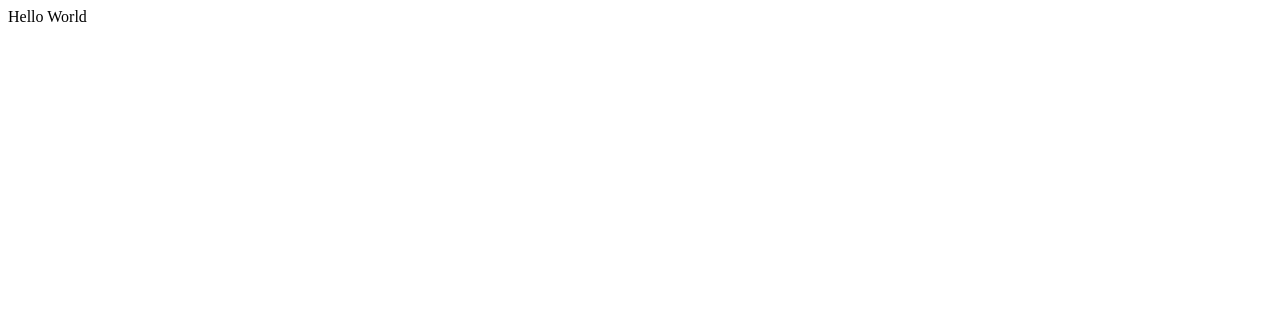
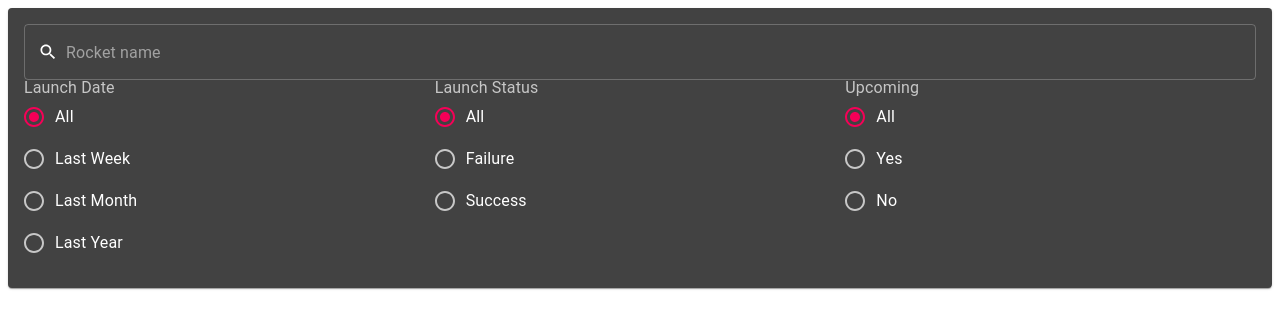
Before and after one commit to zafaralam2608/spacex, a React (Create React App) app: page / in a window 1280 px wide. Shown: the top 328 px of the page. Built offline with nearby package versions, Linux system fonts and the light colour scheme.

Commit message:
added search layout

```diff
--- a/package.json
+++ b/package.json
@@ -3,7 +3,10 @@
   "version": "0.1.0",
   "private": true,
   "dependencies": {
+    "@material-ui/core": "^4.11.4",
+    "@material-ui/icons": "^4.11.2",
     "react": "^17.0.2",
+    "react-bootstrap": "^1.6.0",
     "react-dom": "^17.0.2",
     "react-redux": "^7.2.2",
     "react-scripts": "4.0.3"
--- a/src/App.jsx
+++ b/src/App.jsx
@@ -1,8 +1,17 @@
+import {createMuiTheme, ThemeProvider} from "@material-ui/core";
+import SearchLayout from "./sections/SearchLayout";
+
+const theme = createMuiTheme({
+    palette: {
+        type: "dark",
+    }
+});
+
 export default function App() {
 
     return (
-        <>
-            Hello World
-        </>
+        <ThemeProvider theme={theme}>
+            <SearchLayout/>
+        </ThemeProvider>
     );
 }
--- /dev/null
+++ b/src/sections/SearchLayout.jsx
@@ -0,0 +1,60 @@
+import {Card, CardContent, FormControl, FormControlLabel, FormLabel, Grid, InputAdornment, Radio, RadioGroup, SvgIcon, TextField} from "@material-ui/core";
+import {Search} from "@material-ui/icons";
+
+export default function SearchLayout() {
+    return (
+        <Card>
+            <CardContent>
+                <Grid container>
+                    <TextField
+                        fullWidth
+                        placeholder="Rocket name"
+                        variant="outlined"
+                        InputProps={{
+                            startAdornment: (
+                                <InputAdornment position="start">
+                                    <SvgIcon fontSize="small" color="action">
+                                        <Search/>
+                                    </SvgIcon>
+                                </InputAdornment>
+                            )
+                        }}
+                    />
+                </Grid>
+                <Grid container>
+                    <Grid item md={4}>
+                        <FormControl>
+                            <FormLabel>Launch Date</FormLabel>
+                            <RadioGroup value={"0"}>
+                                <FormControlLabel value="0" control={<Radio/>} label="All"/>
+                                <FormControlLabel value="1" control={<Radio/>} label="Last Week"/>
+                                <FormControlLabel value="2" control={<Radio/>} label="Last Month"/>
+                                <FormControlLabel value="3" control={<Radio/>} label="Last Year"/>
+                            </RadioGroup>
+                        </FormControl>
+                    </Grid>
+                    <Grid item md={4}>
+                        <FormControl>
+                            <FormLabel>Launch Status</FormLabel>
+                            <RadioGroup value={"0"}>
+                                <FormControlLabel value="0" control={<Radio/>} label="All"/>
+                                <FormControlLabel value="1" control={<Radio/>} label="Failure"/>
+                                <FormControlLabel value="2" control={<Radio/>} label="Success"/>
+                            </RadioGroup>
+                        </FormControl>
+                    </Grid>
+                    <Grid item md={4}>
+                        <FormControl>
+                            <FormLabel>Upcoming</FormLabel>
+                            <RadioGroup value={"0"}>
+                                <FormControlLabel value="0" control={<Radio/>} label="All"/>
+                                <FormControlLabel value="1" control={<Radio/>} label="Yes"/>
+                                <FormControlLabel value="2" control={<Radio/>} label="No"/>
+                            </RadioGroup>
+                        </FormControl>
+                    </Grid>
+                </Grid>
+            </CardContent>
+        </Card>
+    );
+}
```
Also changed, not shown: 1 other file (tests, documents, lock files or other folders).
